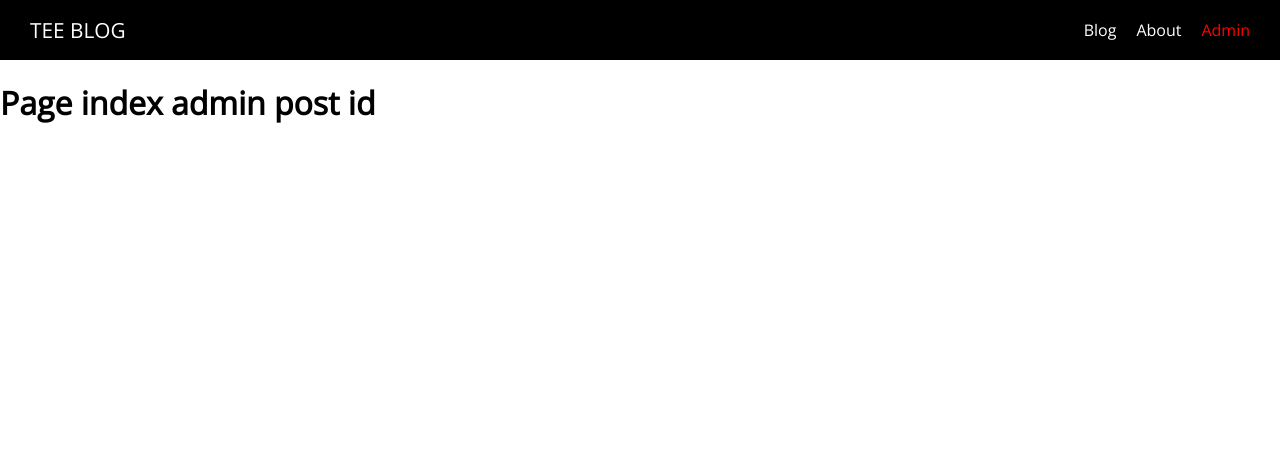
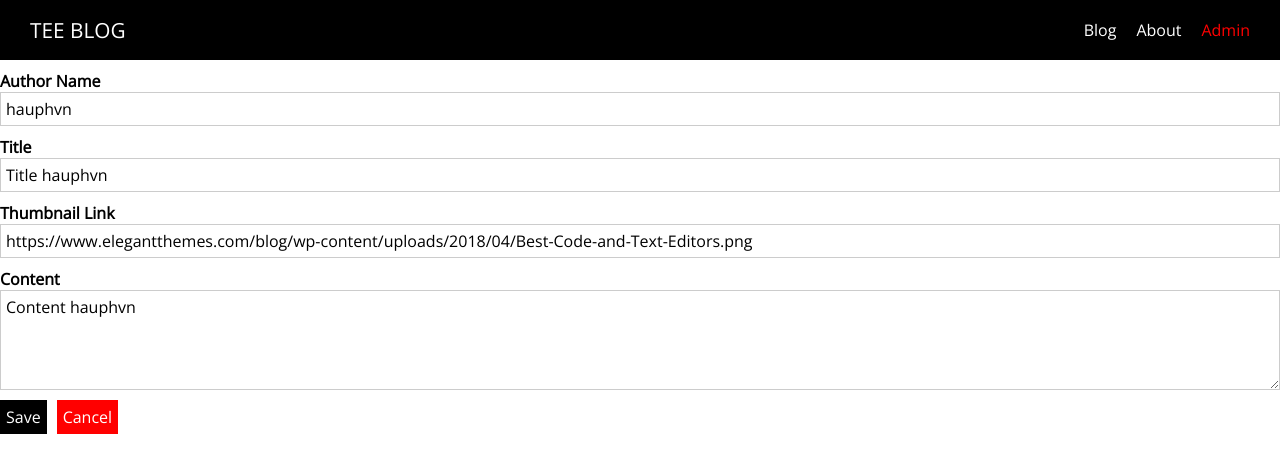
Before and after one commit to hauphvn/nuxtjs-first, a Nuxt app: page /admin/1 in a window 1280 px wide. Shown: the top 472 px of the page. Built offline with nearby package versions, Linux system fonts and the light colour scheme.

Commit message:
Layout admin, post form component reused, set isAdmin router

```diff
--- /dev/null
+++ b/components/Admin/AdminPostForm.vue
@@ -0,0 +1,64 @@
+<template>
+  <form @submit.prevent="onSave">
+    <AppControlInput v-model="editedPost.author">Author Name</AppControlInput>
+    <AppControlInput v-model="editedPost.title">Title</AppControlInput>
+    <AppControlInput v-model="editedPost.thumbnailLink">Thumbnail Link</AppControlInput>
+    <AppControlInput control-type="textarea" v-model="editedPost.content">Content</AppControlInput>
+    <AppButton type="submit">Save</AppButton>
+    <AppButton
+      type="button"
+      style="margin-left: 10px"
+      btn-style="cancel"
+      @click="onCancel"
+    >Cancel
+    </AppButton>
+  </form>
+</template>
+
+<script>
+import AppControlInput from '~/components/UI/AppControlInput'
+import AppButton from '~/components/UI/AppButton'
+
+export default {
+  name: 'AdminPostForm',
+  props: {
+    post: {
+      type: Object,
+      required: false
+    }
+  },
+  data () {
+    if (this.post) {
+      return {
+        editedPost: { ...this.post }
+      }
+    } else {
+      return {
+        editedPost: {
+          author: '',
+          title: '',
+          thumbnailLink: '',
+          content: ''
+        }
+      }
+    }
+  },
+  components: {
+    AppButton,
+    AppControlInput
+  },
+  methods: {
+    onSave () {
+      console.log('on save new post: ', this.editedPost)
+      return null
+    },
+    onCancel () {
+      this.$router.push('/admin')
+    }
+  }
+}
+</script>
+
+<style scoped>
+
+</style>
--- a/components/Posts/PostList.vue
+++ b/components/Posts/PostList.vue
@@ -1,12 +1,14 @@
 <template>
   <section class="post-list">
     <PostPreview
+      :isAdmin="isAdmin"
       id="1"
       thumbnail="https://www.elegantthemes.com/blog/wp-content/uploads/2018/04/Best-Code-and-Text-Editors.png"
       preview-text="Preview text 1"
       title="Title 1"
     ></PostPreview>
     <PostPreview
+      :isAdmin="isAdmin"
       id="2"
       thumbnail="https://www.elegantthemes.com/blog/wp-content/uploads/2018/04/Best-Code-and-Text-Editors.png"
       preview-text="Preview text 2"
@@ -22,6 +24,12 @@ export default {
   name: 'PostList',
   components: {
     PostPreview
+  },
+  props: {
+    isAdmin: {
+      type: Boolean,
+      default: false
+    }
   }
 }
 </script>
--- a/components/Posts/PostPreview.vue
+++ b/components/Posts/PostPreview.vue
@@ -1,7 +1,7 @@
 <template>
   <nuxt-link
     class="post-preview"
-    :to="'/posts/' + id"
+    :to="postLink"
   >
     <article>
       <div
@@ -20,6 +20,10 @@
 export default {
   name: 'PostPreview',
   props: {
+    isAdmin: {
+      type: Boolean,
+      required: true
+    },
     id: {
       type: String,
       required: true
@@ -35,6 +39,11 @@ export default {
     thumbnail: {
       type: String,
       required: true
+    }
+  },
+  computed: {
+    postLink () {
+      return this.isAdmin ? '/admin/' + this.id : '/posts/' + this.id
     }
   }
 }
--- a/pages/admin/_postId/index.vue
+++ b/pages/admin/_postId/index.vue
@@ -1,12 +1,29 @@
 <template>
-  <div>
-    <h1>Page index admin post id</h1>
+  <div class="admin-post-page">
+    <section class="update-form">
+      <AdminPostForm :post="loadedPost"/>
+    </section>
   </div>
 </template>
 
 <script>
+import AdminPostForm from '~/components/Admin/AdminPostForm'
+
 export default {
-  name: 'index'
+  name: 'index',
+  components: {
+    AdminPostForm
+  },
+  data () {
+    return {
+      loadedPost: {
+        author: 'hauphvn',
+        title: 'Title hauphvn',
+        thumbnailLink: 'https://www.elegantthemes.com/blog/wp-content/uploads/2018/04/Best-Code-and-Text-Editors.png',
+        content: 'Content hauphvn'
+      }
+    }
+  }
 }
 </script>
 
--- a/pages/admin/index.vue
+++ b/pages/admin/index.vue
@@ -5,7 +5,7 @@
   </section>
   <section class="existing-posts">
     <h1>Existing Posts</h1>
-    <PostList/>
+    <PostList :isAdmin="true"/>
   </section>
 </div>
 </template>
--- a/pages/admin/new-post/index.vue
+++ b/pages/admin/new-post/index.vue
@@ -1,33 +1,19 @@
 <template>
   <div class="admin-new-post-page">
     <section class="new-post-form">
-      <form @submit.prevent="onSave">
-        <AppControlInput v-model="editedPost.author">Author Name</AppControlInput>
-        <AppControlInput v-model="editedPost.title">Title</AppControlInput>
-        <AppControlInput v-model="editedPost.thumbnailLink">Thumbnail Link</AppControlInput>
-        <AppControlInput control-type="textarea" v-model="editedPost.content">Content</AppControlInput>
-        <AppButton type="submit">Save</AppButton>
-        <AppButton
-          type="button"
-          style="margin-left: 10px"
-          btn-style="cancel"
-          @click="onCancel"
-        >Cancel
-        </AppButton>
-      </form>
+      <AdminPostForm/>
     </section>
   </div>
 </template>
 
 <script>
-import AppControlInput from '~/components/UI/AppControlInput'
-import AppButton from '~/components/UI/AppButton'
+
+import AdminPostForm from '~/components/Admin/AdminPostForm'
 
 export default {
   name: 'index',
   components: {
-    AppButton,
-    AppControlInput
+    AdminPostForm
   },
   data () {
     return {
@@ -38,19 +24,18 @@ export default {
         content: ''
       }
     }
-  },
-  methods: {
-    onSave () {
-      console.log('on save new post: ', this.editedPost)
-      return null
-    },
-    onCancel () {
-      this.$router.push('/admin')
-    }
   }
 }
 </script>
 
 <style scoped>
-
+.new-post-form {
+  width: 90%;
+  margin: 20px auto;
+}
+@media (min-width: 768px) {
+  .new-post-form {
+    width: 500px;
+  }
+}
 </style>
```
